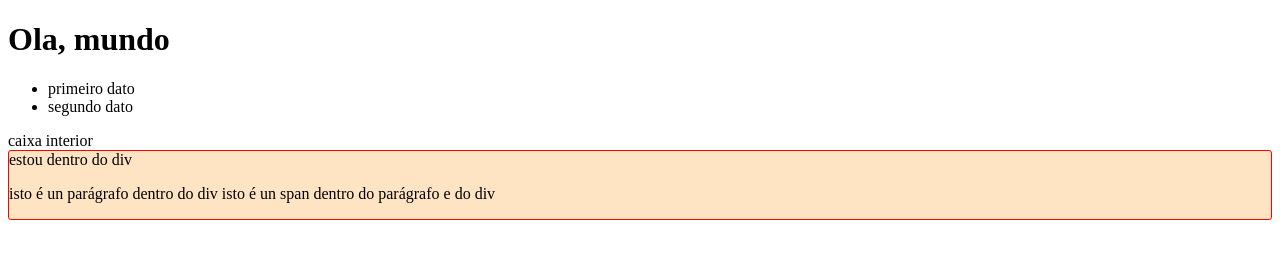
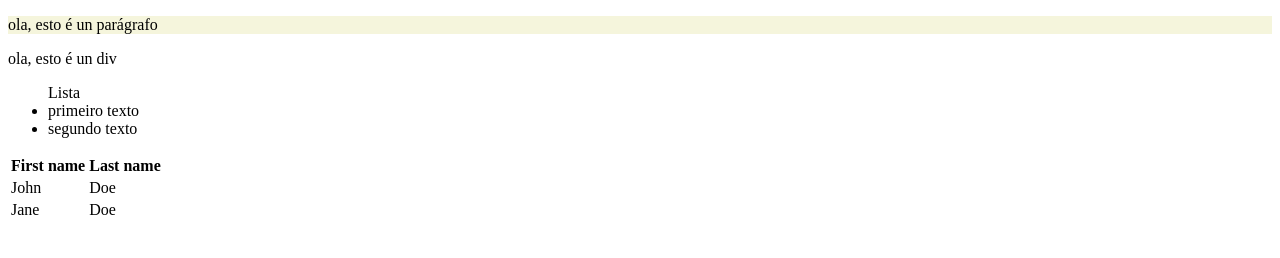
Before and after one commit to leopereiro/exercicios-referencias-dom, a website: page static/index.html in a window 1280 px wide. Drawn offline with Linux system fonts and the light colour scheme.

Commit message:
exercicio 1

```diff
--- a/static/estilo.css
+++ b/static/estilo.css
@@ -1,6 +1,4 @@
-#ref-div {
-    border: 1px solid red;
-    border-radius: 3px;
-    background-color: bisque;
+#ref-p {
+    background-color: beige;
     cursor: pointer;
 }
--- /dev/null
+++ b/static/funcions/referencias.js
@@ -0,0 +1,12 @@
+export { refP, refDiv, refLista, refTable, refTh, refTd }
+
+const refP = document.querySelector("#ref-p");
+const refDiv = document.querySelector("#ref-div");
+const refLista = document.querySelector("#ref-lista");
+const refTable = document.querySelector("#ref-table");
+const refTh = document.querySelector("#ref-th");
+const refTd = document.querySelector("#ref-td");
+
+refP.addEventListener("click", ()=> {
+    refP.firstChild.textContent = "cambio o texto"
+})
--- a/static/index.html
+++ b/static/index.html
@@ -5,23 +5,39 @@
   <meta name="viewport" content="width=device-width, initial-scale=1.0">
   <title>DOM 0</title>
   <link href="./estilo.css" rel="stylesheet"/>
-  <script async src="./index.js"></script>
+  <script type="module" async src="./index.js"></script>
 
 </head>
 <body>
-  <h1> Ola, mundo </h1>
-  <ul id="lista">
-    <li> primeiro dato </li>
-    <li> segundo dato </li>
+
+  <p id="ref-p">
+    ola, esto é un parágrafo
+  </p>
+
+  <div id="ref-div">
+    ola, esto é un div
+  </div>
+
+  <ul id="ref-lista"> Lista
+    <li> primeiro texto </li>
+    <li> segundo texto </li>
   </ul>
-  <div class="caixa">
-    <div class="interior"> caixa interior </div>
-  </div>
-  <div id="ref-div">
-    estou dentro do div
-  <p> isto é un parágrafo dentro do div <span> isto é un span dentro do parágrafo e do div </span>
-  </p>
-  </div>
+
+  <table id="ref-table">
+  <tr>
+    <th id="ref-th">First name</th>
+    <th>Last name</th>
+  </tr>
+  <tr>
+    <td id="ref-td">John</td>
+    <td>Doe</td>
+  </tr>
+  <tr>
+    <td>Jane</td>
+    <td>Doe</td>
+  </tr>
+</table>
+
 
 </body>
 </html>
--- a/static/index.js
+++ b/static/index.js
@@ -1,14 +1,14 @@
-console.log(document.getElementById("lista").childNodes)
-    console.log(document.getElementById("lista").firstChild)
-    console.log(document.getElementById("lista").children)
-    console.log(document.getElementById("lista").nextElementSibling)
-    console.log(document.getElementById("lista").nextSibling)
-    console.log(document.getElementsByClassName("caixa"))
-    console.log(document.querySelector(".caixa"))
-    console.log(document.querySelector(".caixa").childNodes)
-    console.log(document.querySelector(".caixa").children)
+import {refP, refDiv, refLista, refTable, refTh, refTd} from "./funcions/referencias.js"
 
-const refDiv = document.querySelector("#ref-div");
-refDiv.addEventListener("click", ()=>{
-    refDiv.childNodes[1].textContent = "cambio o texto"
-})
+console.log(refP)
+console.log(refDiv)
+console.log(refLista)
+console.log(refTable)
+
+console.log(document.getElementById("ref-p").firstChild)
+console.log(document.getElementById("ref-div").firstChild)
+console.log(document.getElementById("ref-lista").children[0])
+console.log(document.getElementById("ref-lista").children[1])
+console.log(document.getElementById("ref-table").firstChild)
+console.log(document.getElementById("ref-th").firstChild)
+console.log(document.getElementById("ref-td").firstChild)
```
